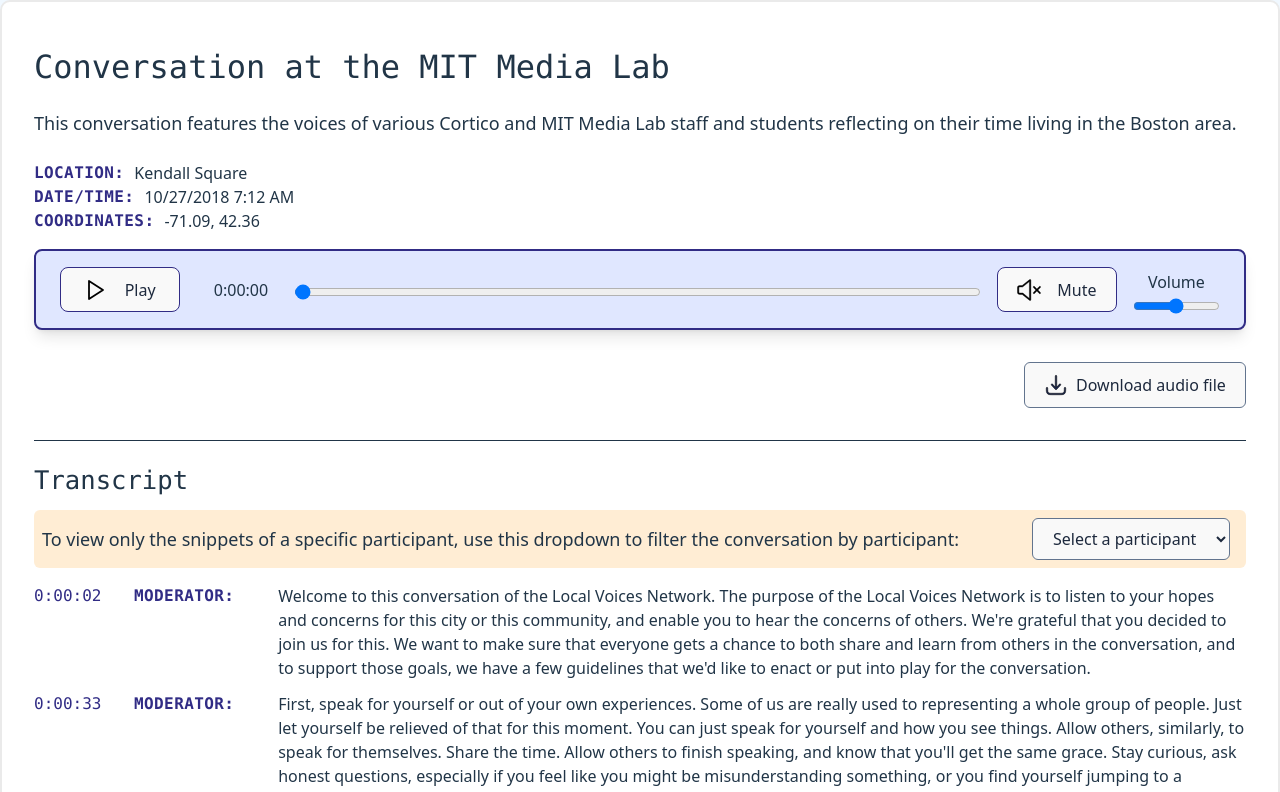
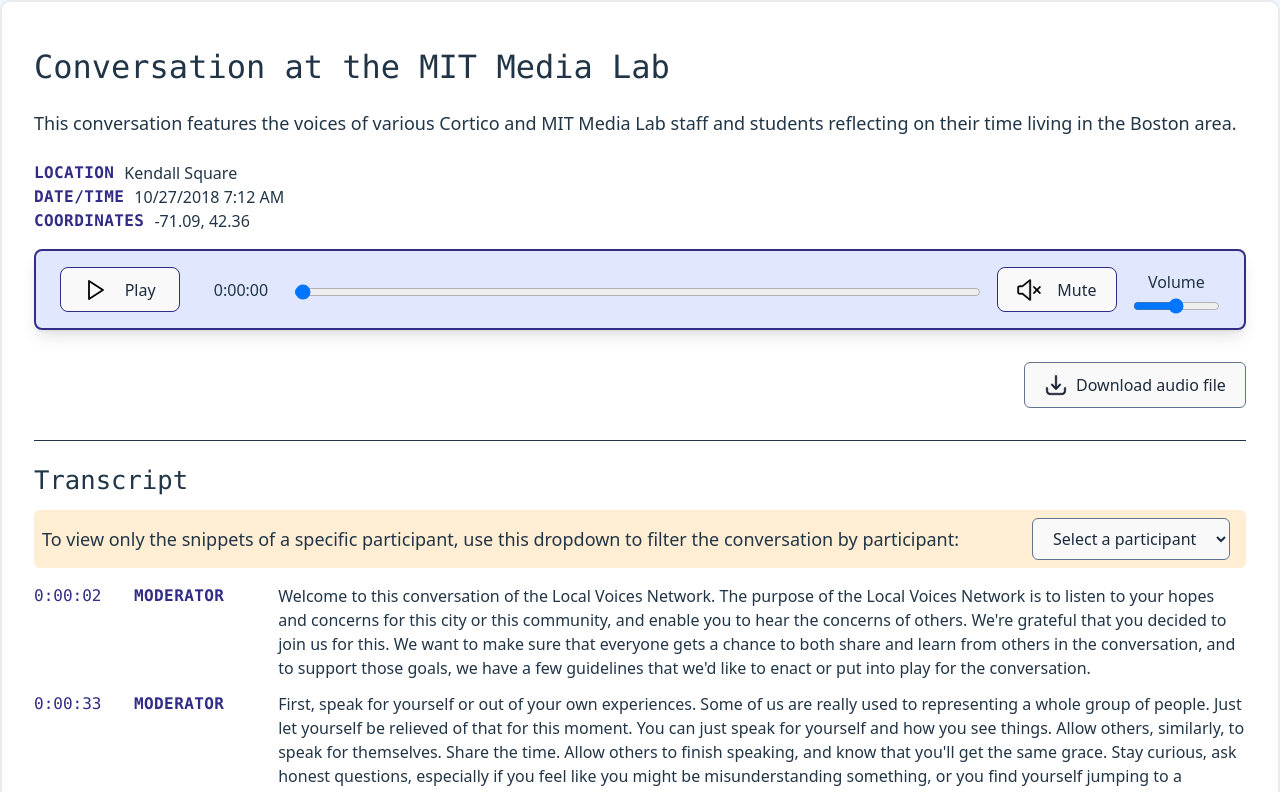
Before and after one commit to fionatagious/podcast-audioplayer, a React (Vite) app: page / in a window 1280 px wide. Shown: the top 792 px of the page. Built offline with nearby package versions, Linux system fonts and the light colour scheme.

Commit message:
style volume slider thumb

```diff
--- a/src/components/Label.tsx
+++ b/src/components/Label.tsx
@@ -8,10 +8,10 @@
   return (
     <div className="flex flex-row">
       <label
-        className={`${className} uppercase text-indigo-900 font-semibold font-mono tracking-wide`}
+        className={`${className} text-left uppercase text-indigo-900 font-semibold font-mono tracking-wide`}
         {...rest}
       >
-        {labelName}:&nbsp;
+        {labelName}&nbsp;
       </label>
       {children && <div className="normal-case text-md">{children}</div>}
     </div>
--- a/src/components/VolumeSlider.tsx
+++ b/src/components/VolumeSlider.tsx
@@ -15,7 +15,7 @@
   onVolumeChange,
 }: VolumeSliderProps) => {
   return (
-    <div className={`flex flex-col gap-2 ${className}`}>
+    <div className={`volume-slider-wrapper flex flex-col gap-2 ${className}`}>
       <label htmlFor="volume-slider">{label}</label>
       <input
         id="volume-slider"
```
